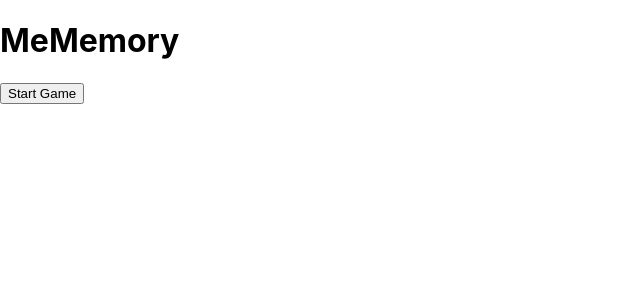
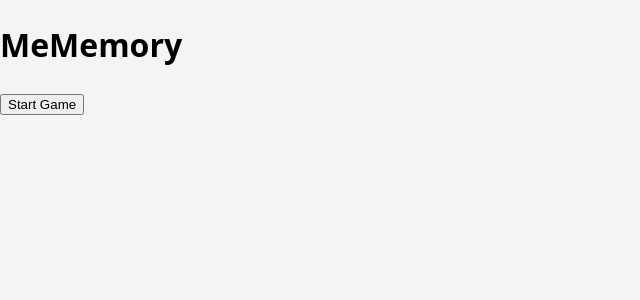
Before and after one commit to iseazy/iseazy-frontend, a React (Create React App) app: page / in a window 1280 px wide. Shown: the top 300 px of the page, without its empty margins (0-640 px from the left). Built offline with nearby package versions, Linux system fonts and the light colour scheme.

Commit message:
style: add css variables

```diff
--- a/src/index.css
+++ b/src/index.css
@@ -1,13 +1,23 @@
+:root{
+  --color-primary: #E50A4F;
+  --color-secondary: #333333;
+  --color-tertiary: #F4F4F4;
+  --color-white: #ffffff;
+}
+
+*,
+*::before,
+*::after {
+    box-sizing: border-box;
+}
+
+html {
+  font-family: system-ui, -apple-system, BlinkMacSystemFont, 'Segoe UI', Roboto, Oxygen, Ubuntu, Cantarell, 'Open Sans', 'Helvetica Neue', sans-serif;
+  font-size: 16px;
+  line-height: 1.5;
+}
+
 body {
   margin: 0;
-  font-family: -apple-system, BlinkMacSystemFont, 'Segoe UI', 'Roboto', 'Oxygen',
-    'Ubuntu', 'Cantarell', 'Fira Sans', 'Droid Sans', 'Helvetica Neue',
-    sans-serif;
-  -webkit-font-smoothing: antialiased;
-  -moz-osx-font-smoothing: grayscale;
+  background-color: var(--color-tertiary);
 }
-
-code {
-  font-family: source-code-pro, Menlo, Monaco, Consolas, 'Courier New',
-    monospace;
-}
```
